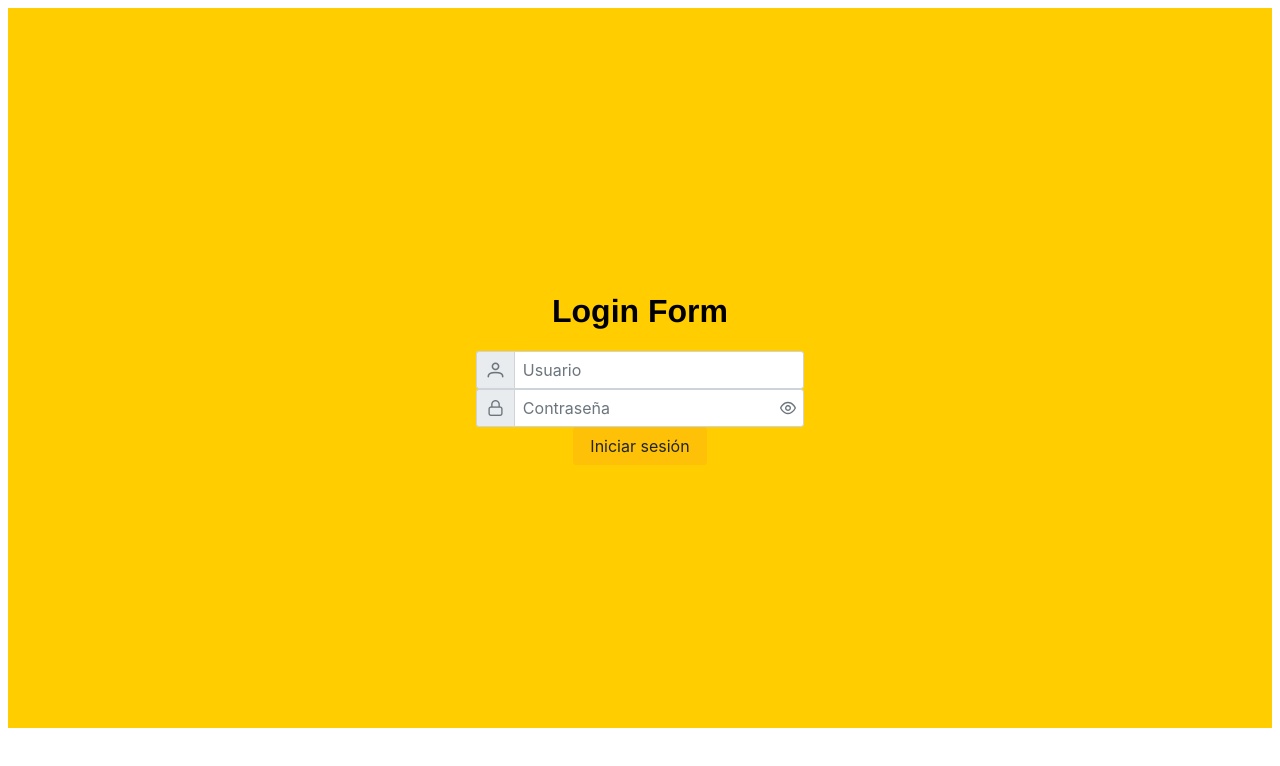
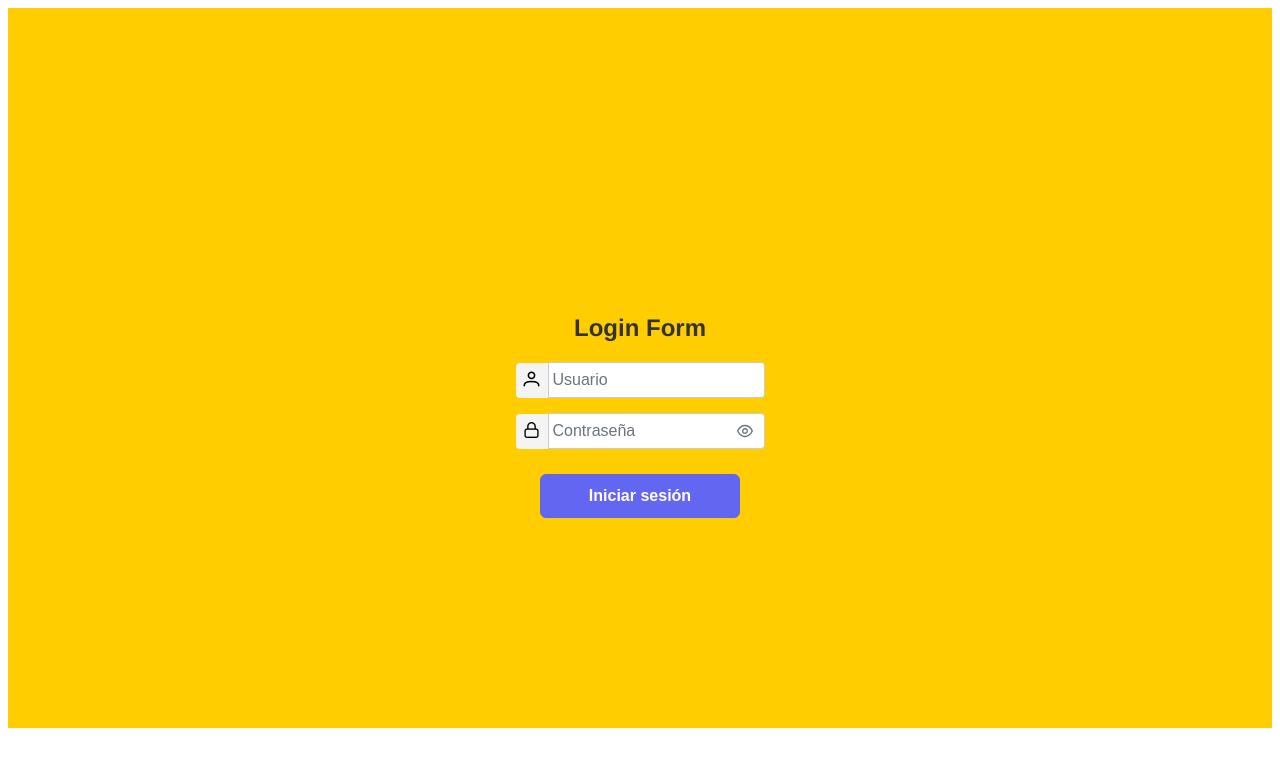
Before and after one commit to rinfasulasalle/App-Tecsup, a Vue app: page / in a window 1280 px wide. Shown: the top 766 px of the page. Built offline with nearby package versions, Linux system fonts and the light colour scheme; a web font is replaced by a local one.

Commit message:
On branch master  Changes to be committed: 	modified:   src/App.vue 	modified:   src/main.js

```diff
--- a/src/App.vue
+++ b/src/App.vue
@@ -3,14 +3,14 @@
     <div v-if="!loggedIn">
       <div class="login-form">
         <h1>Login Form</h1>
-        <div class="p-inputgroup">
-          <span class="p-inputgroup-addon">
+        <div class="input-group">
+          <span class="input-group-addon">
             <i class="pi pi-user"></i>
           </span>
           <InputText v-model="username" placeholder="Usuario"></InputText>
         </div>
-        <div class="p-inputgroup">
-          <span class="p-inputgroup-addon">
+        <div class="input-group">
+          <span class="input-group-addon">
             <i class="pi pi-lock"></i>
           </span>
           <Password
@@ -28,7 +28,7 @@
         <h2>Bienvenido a mi app, {{ usuarioIngresado }}</h2>
         <Button
           label="Cerrar sesión"
-          class="logout-button"
+          class="logout-button p-button-danger"
           @click="logout"
         ></Button>
       </div>
@@ -116,18 +116,47 @@ export default {
 }
 
 .login-form {
-  margin-top: 0px;
+  margin-top: 10vh;
   display: flex;
   flex-direction: column;
   align-items: center;
   justify-content: center;
-  height: 90vh;
+  height: 80vh;
 }
 
-.form-content {
-  background-color: rgba(255, 255, 255, 0.9);
-  padding: 20px;
-  border-radius: 8px;
+h1 {
+  color: #333;
+  font-size: 24px;
+  margin-bottom: 20px;
+}
+
+.input-group {
+  margin-bottom: 15px;
+  display: flex;
+  align-items: center;
+}
+
+.input-group-addon {
+  background-color: #f4f4f4;
+  padding: 8px;
+  border-radius: 4px 0 0 4px;
+}
+
+.p-inputgroup-addon {
+  display: flex;
+  align-items: center;
+}
+
+input {
+  height: 36px;
+  border-radius: 0 4px 4px 0;
+  border: 1px solid #ccc;
+  padding: 4px;
+}
+
+Button {
+  width: 200px;
+  margin-top: 10px;
 }
 
 .welcome-message {
--- a/src/main.js
+++ b/src/main.js
@@ -5,7 +5,7 @@ import router from "./router";
 import PrimeVue from "primevue/config";
 
 //theme
-//import "primevue/resources/themes/lara-light-indigo/theme.css";
+import "primevue/resources/themes/lara-light-indigo/theme.css";
 //import "primevue/resources/themes/arya-green/theme.css";
 //import "primevue/resources/themes/lara-light-blue/theme.css";
 //import "primevue/resources/themes/lara-light-indigo/theme.css";
@@ -14,7 +14,7 @@ import PrimeVue from "primevue/config";
 //import "primevue/resources/themes/lara-light-teal/theme.css";
 //import "primevue/resources/themes/lara-dark-blue/theme.css";
 //
-import "primevue/resources/themes/saga-orange/theme.css";
+//import "primevue/resources/themes/saga-orange/theme.css";
 //import "primevue/resources/themes/vela-orange/theme.css";
 //import "primevue/resources/themes/arya-orange/theme.css";
 //import "primevue/resources/themes/lara-dark-indigo/theme.css";
```
